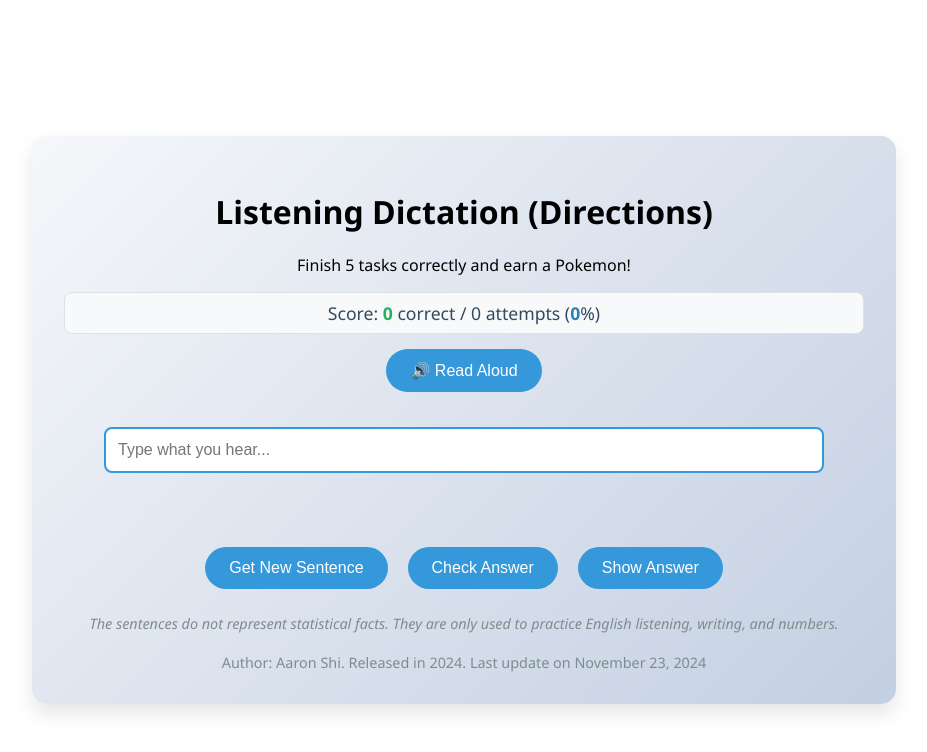
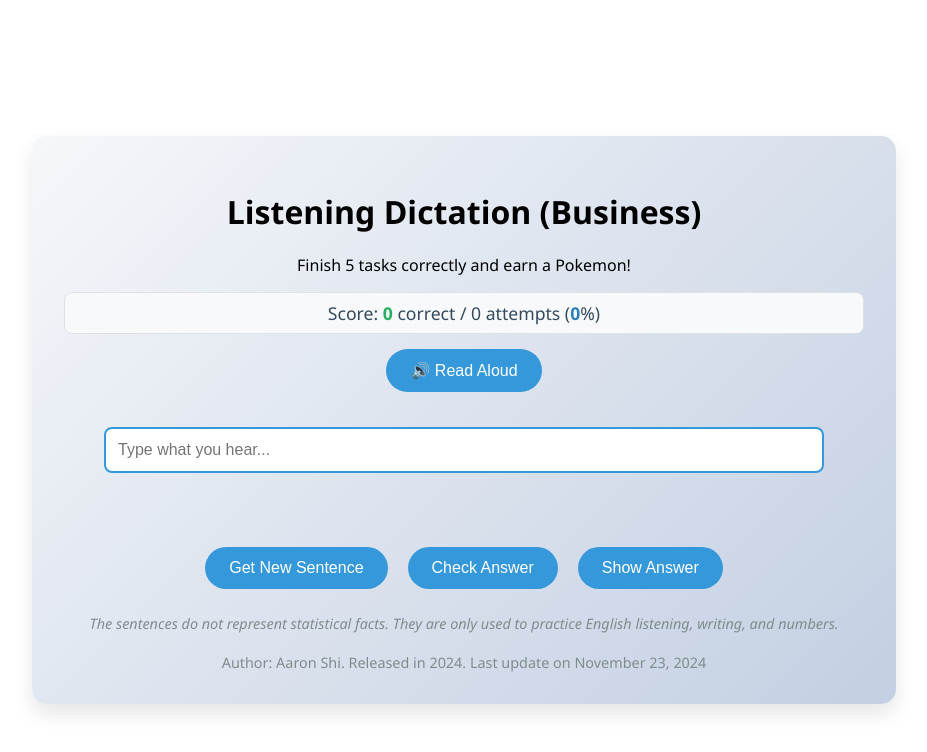
Before and after one commit to aaronshi1129/dictation-biz, a plain HTML site: page index.html in a window 1280 px wide. Shown: the whole page, without its empty margins (176-1103 px from the left). Drawn offline with Linux system fonts and the light colour scheme.

Commit message:
Update index.html

```diff
--- a/index.html
+++ b/index.html
@@ -207,7 +207,7 @@
 </head>
 <body>
 <div class="container">
-  <h1>Listening Dictation (Directions)</h1>
+  <h1>Listening Dictation (Business)</h1>
     <p class="subtitle">Finish 5 tasks correctly and earn a Pokemon!</p>
   <div class="score-display">
     Score: <span id="correctScore">0</span> correct / <span id="totalAttempts">0</span> attempts
```
